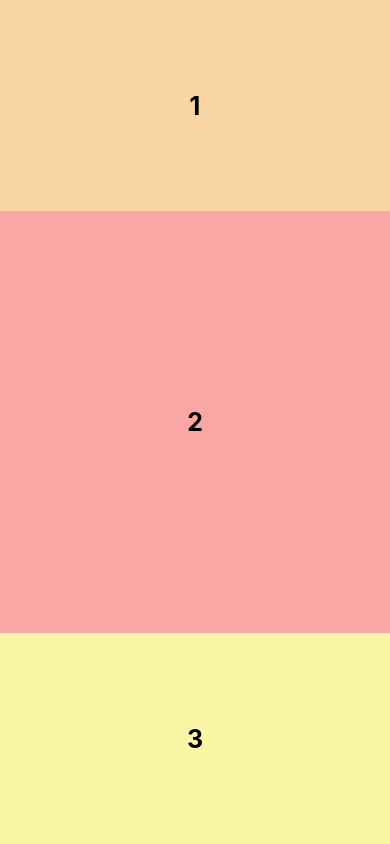
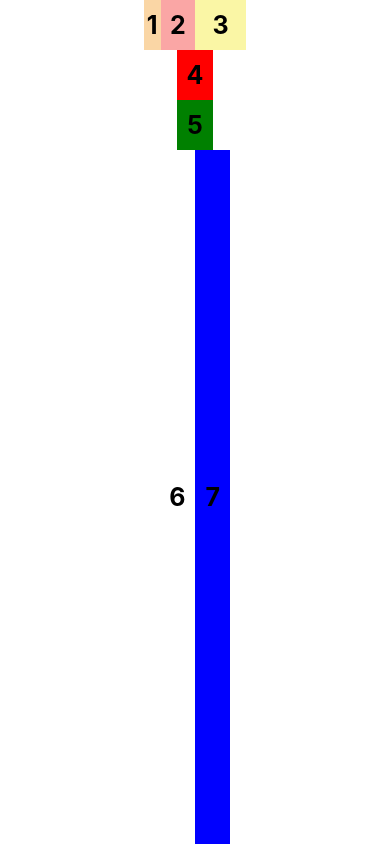
Before and after one commit to RohitRadix/RNpractice, a React Native app: screen / in a window 390 px wide. Built offline with nearby package versions, Linux system fonts and the light colour scheme.

Commit message:
Made excescise

```diff
--- a/App.js
+++ b/App.js
@@ -4,12 +4,12 @@ import {
   StyleSheet,
   View,
   Text,
-  Button,
 } from 'react-native';
 // Undestanding Responsive UI and flexbox
 const App = () => {
   return (
     <View style={styles.body}>
+      <View style={styles.row}>
         <View style={styles.view1}>
           <Text style={styles.text}>1</Text>
         </View>
@@ -20,58 +20,97 @@ const App = () => {
           <Text style={styles.text}>3</Text>
         </View>
       </View>
+      <View style={styles.row}>
+        <View style={styles.view4}>
+          <Text style={styles.text}>4</Text>
+        </View>
+      </View>
+      <View style={styles.row}>
+        <View style={styles.view5}>
+          <Text style={styles.text}>5</Text>
+        </View>
+      </View>
+      <View style={styles.big_row}>
+        <View style={styles.view6}>
+          <Text style={styles.text}>6</Text>
+      </View>
+          <View style={styles.view7}>
+            <Text style={styles.text}>7</Text>
+        </View>
+      </View>
+    </View>
   );
 };
 
 const styles = StyleSheet.create({
   body: {
-    // Flex 1 spreads the view to whole area
     flex: 1,
-    // Default flex direction is col
-    // flexDirection:"column",
-    // flex direction is col reverse , it reverses the order of items
-    // flexDirection:"column-reverse",
-    // flex direction set to row
-    // flexDirection:"row",
-    // flex direction set to row reverse
-    // flexDirection:"row-reverse",
+    flexDirection: 'column',
+    backgroundColor: '#ffffff',
+    alignItems: 'center',
+    justifyContent: 'flex-start',
+  },
+  row: {
+    flexDirection: "row",
+    alignItems: 'center',
+    justifyContent: 'center',
+  },
+  big_row:{
+    flex: 1,
+    flexDirection: 'row',
+    backgroundColor: '#ffffff',
     alignItems: 'stretch',
     justifyContent: 'center',
-    // borderWidth: 5,
-    // borderColor: 'grey',
-
-
   },
   text: {
     fontSize: 25,
     fontWeight: 'bold',
-    color: 'black'
+    color: 'black',
+    margin: 10,
   },
   view1: {
-
-    // width: 100,
-    // height: 100,
-    flex:1,
+    flex: 1,
     alignItems: 'center',
     justifyContent: 'center',
     backgroundColor: '#fad6a5',
   },
   view2: {
     flex: 2,
-    // width: 100,
-    // height: 100,
     alignItems: 'center',
     justifyContent: 'center',
     backgroundColor: '#faa6a5',
   },
   view3: {
-    flex:1,
-    // width: 100,
-    // height: 100,
+    flex: 3,
     alignItems: 'center',
     justifyContent: 'center',
     backgroundColor: '#faf6a5',
-  }
+  },
+  view4: {
+    flex: 1,
+    alignItems: 'center',
+    justifyContent: 'center',
+    backgroundColor: 'red',
+  },
+  view5: {
+    flex: 1,
+    alignItems: 'center',
+    justifyContent: 'center',
+    backgroundColor: 'green',
+  },
+  view6: {
+    flex: 1,
+    alignItems: 'center',
+    justifyContent: 'center',
+    backgroundColor: 'white',
+  },
+  view7: {
+    flex: 1,
+    alignItems: 'center',
+    justifyContent: 'center',
+    backgroundColor: 'blue',
+  },
+
 });
 
 export default App;
```
Lines whose indentation alone changed are shown as unchanged.
